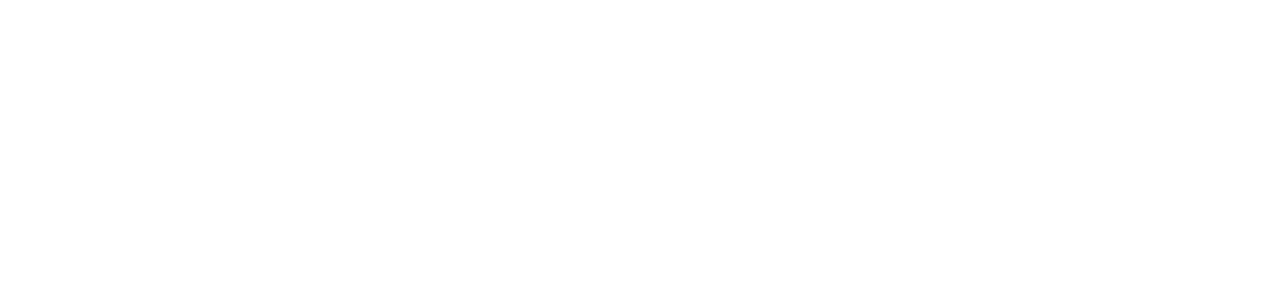
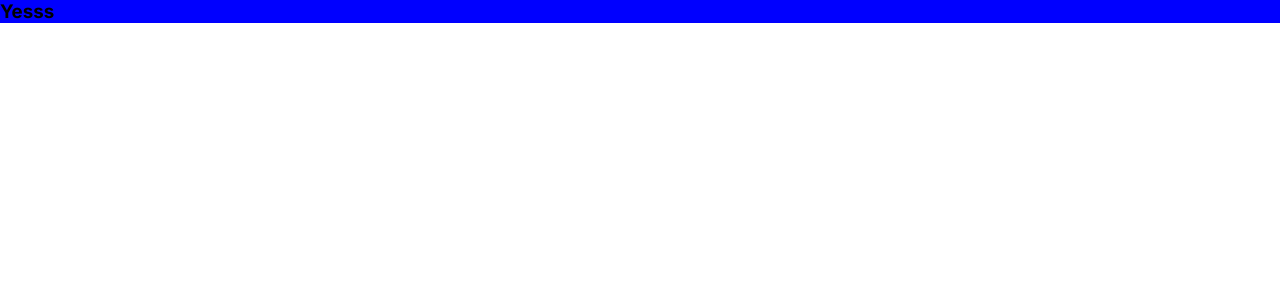
Before and after one commit to JulieGroenborg/wellcome_site, a Next.js app: page / in a window 1280 px wide. Shown: the top 300 px of the page. Built offline with nearby package versions, Linux system fonts and the light colour scheme.

Commit message:
Test til vercel

```diff
--- a/src/app/components/HeaderThree.jsx
+++ b/src/app/components/HeaderThree.jsx
@@ -0,0 +1,3 @@
+export default function HeaderThree({ headerthree }) {
+  return <h3>{headerthree}</h3>;
+}
--- /dev/null
+++ b/src/app/components/page.module.scss
@@ -0,0 +1,3 @@
+.main {
+  background-color: blue;
+}
--- a/src/app/page.jsx
+++ b/src/app/page.jsx
@@ -1,5 +1,10 @@
-import Image from "next/image";
+import HeaderThree from "./components/HeaderThree";
+import styles from "./components/page.module.scss";
 
 export default function Home() {
-  return <main></main>;
+  return (
+    <main className={`${styles.main}`}>
+      <HeaderThree headerthree="Yesss"></HeaderThree>
+    </main>
+  );
 }
```
